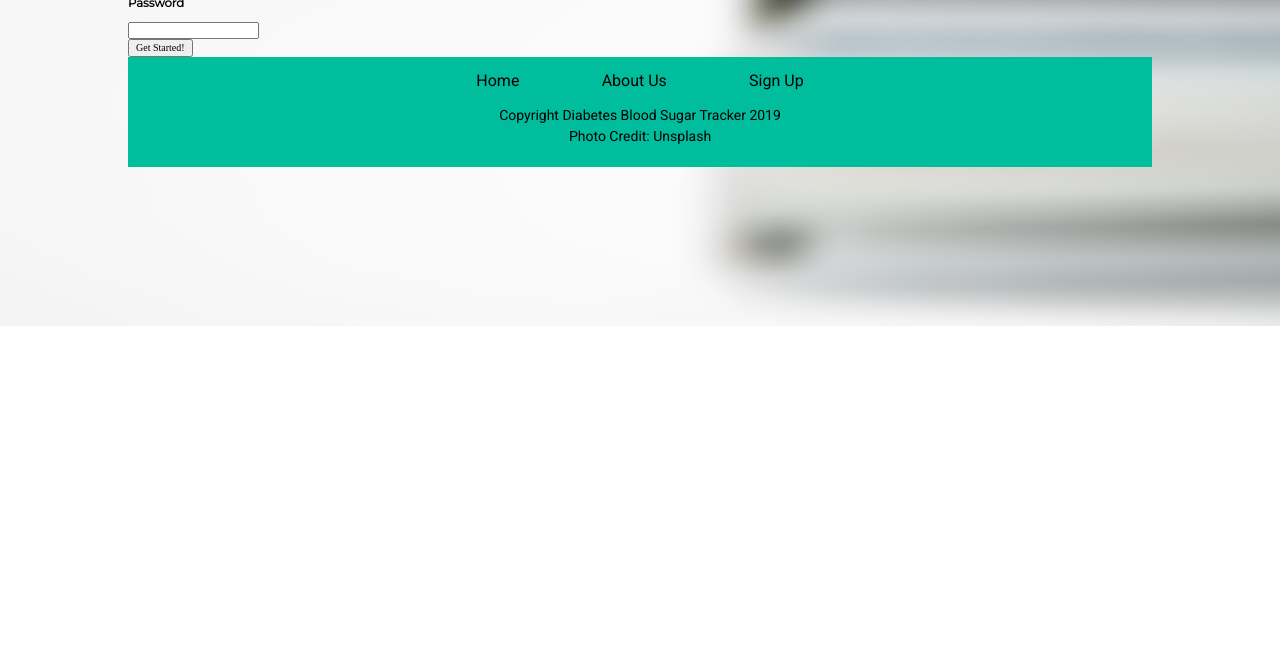
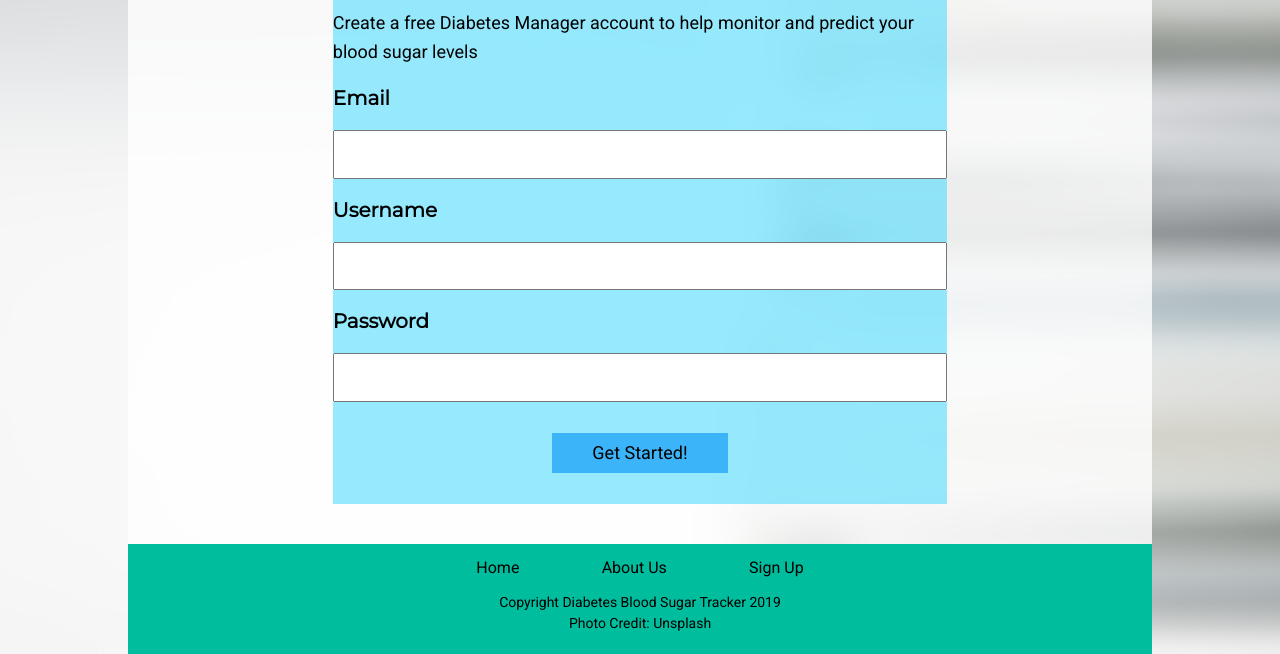
Before and after one commit to Build-Week-Diabetes-Manager/Web-UI, a plain HTML site: page signup.html in a window 1280 px wide. Shown: the part 236-890 px from the top of the page. Before the commit the page ends 800 px from the top, so only its background shows below. Drawn offline with Linux system fonts and the light colour scheme.

Commit message:
completed signup page

```diff
--- a/less/index.less
+++ b/less/index.less
@@ -7,4 +7,4 @@
 @import 'header';
 @import 'home-content';
 @import 'footer';
-@import 'signup'
+@import 'signup';
--- a/less/signup.less
+++ b/less/signup.less
@@ -0,0 +1,55 @@
+.signup-container{
+    background: @fadedWhite;
+    width: 100%;
+    height: 90vh;
+    display: flex;
+    justify-content: center;
+    align-items: center;
+
+    .signup-box{
+        width: 60%;
+        min-height: 400px;
+        background: @lightBlue;
+        display: flex;
+        flex-direction: column;
+        align-items: center;
+        justify-content: space-around;
+
+
+        form {
+            input{
+                width: 100%;
+                padding: 12px 20px;
+                //margin: 8px 0;
+                box-sizing: border-box;
+                font-size: 1.8rem;
+                font-family: @titleFont;
+            }
+            h1{
+                font-size: 4.0rem;
+            }
+            h3{
+                font-size: 2rem;
+            }
+            p{
+                font-size: 1.8rem;
+            }
+        }//form
+
+        button {
+            background: @deepBlue;
+            font-size: 1.8rem;
+            padding: 10px 40px;
+            border: none;
+            font-family: @plainTextFont;
+            transition: all .3s;
+            margin: 5%;
+
+            &:hover {
+                background: @hoverBlue;
+                color: @fadedWhite;
+                cursor: pointer;
+            }
+        }//button
+    }//signup-box
+}//signup-container
```
Also changed, not shown: less/index.css.
